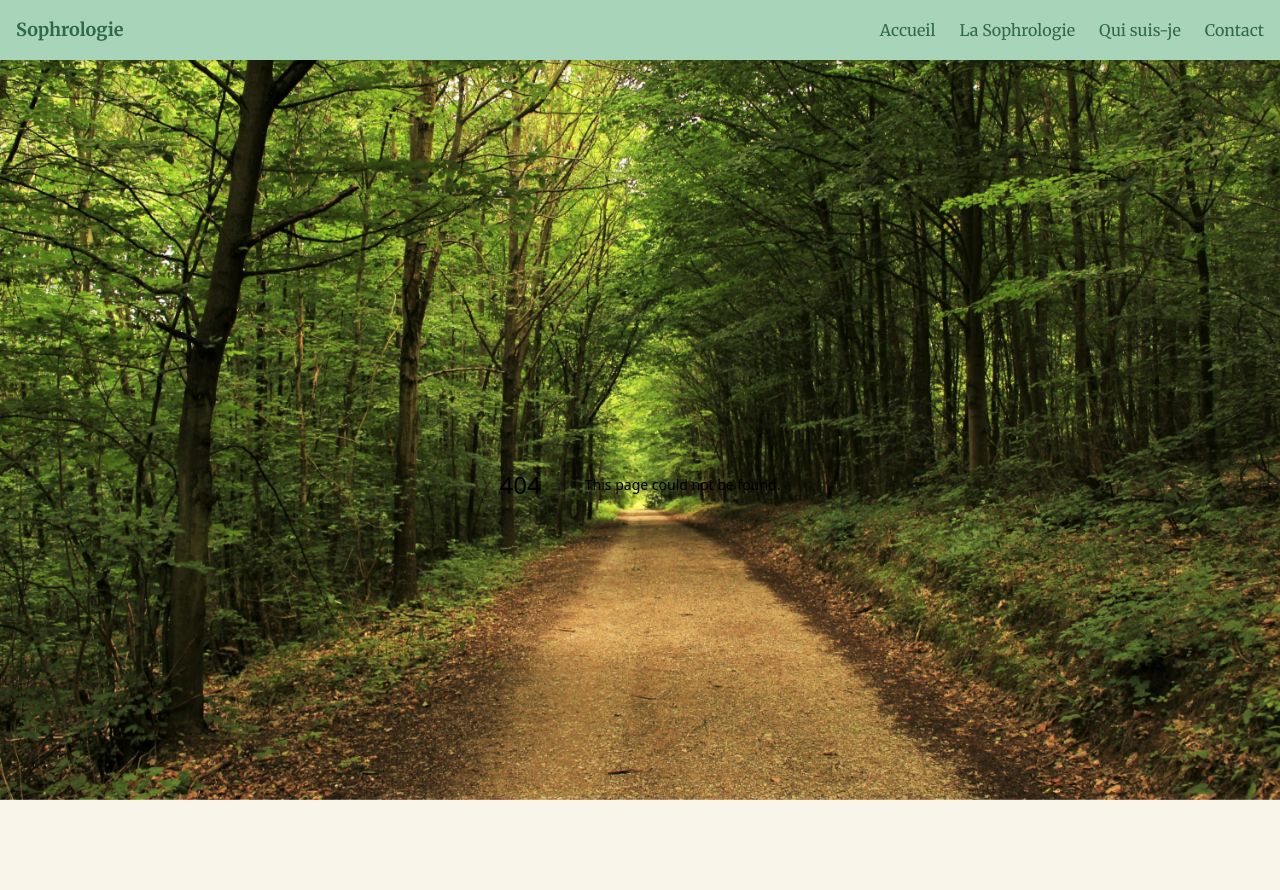
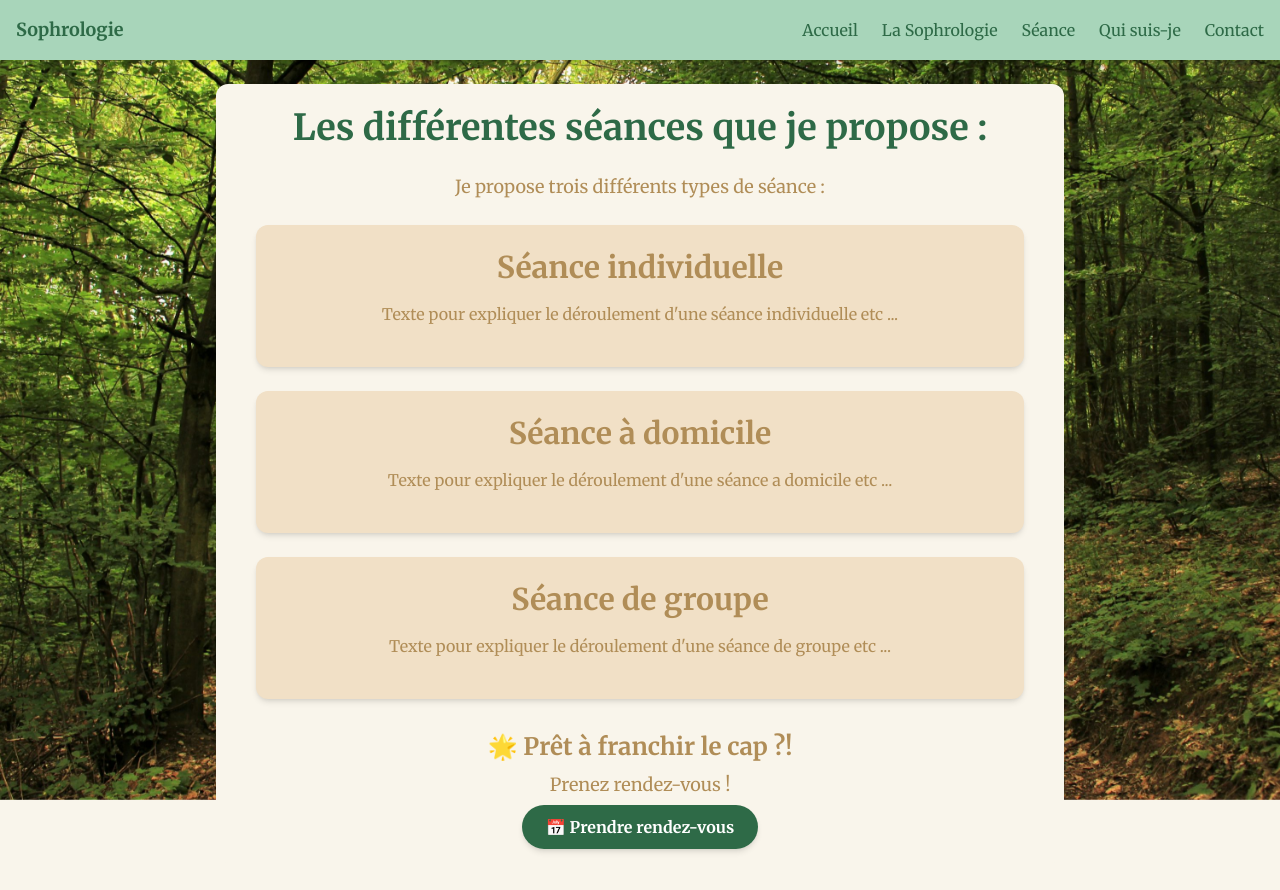
Before and after one commit to Metheor31Game/SiteSophrologue, a Next.js app in the folder vitrine/: page /seance in a window 1280 px wide. Before the commit this address had no page. Shown: the top 890 px of the page. Built offline with nearby package versions, Linux system fonts and the light colour scheme.

Commit message:
avancement

```diff
--- a/vitrine/app/layout.tsx
+++ b/vitrine/app/layout.tsx
@@ -34,6 +34,12 @@ export default function RootLayout({ children }: RootLayoutProps) {
               className="text-vert-fonce hover:text-marron-doux"
             >
               La Sophrologie
+            </Link>
+            <Link
+              href="/seance"
+              className="text-vert-fonce hover:text-marron-doux"
+            >
+              Séance
             </Link>
             <Link
               href="/sophrologue"
--- /dev/null
+++ b/vitrine/app/seance/page.tsx
@@ -0,0 +1,52 @@
+export default function SeancePage() {
+        return (
+          <div className="bg-blanc-casse rounded-xl text-center p-6">
+            <h1 className="text-4xl font-bold text-vert-fonce mb-6">
+              Les différentes séances que je propose :
+            </h1>
+
+            <p className="text-lg text-marron-doux leading-relaxed mb-6">
+              Je propose trois différents types de séance :{" "}
+            </p>
+
+            <div className="bg-beige-sable shadow-md rounded-xl p-6 mb-6 w-full max-w-3xl mx-auto">
+              <h2 className="text-3xl font-semibold text-marron-doux mb-4">
+                Séance individuelle
+              </h2>
+              <p className="text-marron-doux leading-relaxed mb-4">
+                Texte pour expliquer le déroulement d'une séance individuelle etc ...
+              </p>
+            </div>
+            <div className="bg-beige-sable shadow-md rounded-xl p-6 mb-6 w-full max-w-3xl mx-auto">
+              <h2 className="text-3xl font-semibold text-marron-doux mb-4">
+                Séance à domicile
+              </h2>
+              <p className="text-marron-doux leading-relaxed mb-4">
+                Texte pour expliquer le déroulement d'une séance a domicile etc ...
+              </p>
+            </div>
+            <div className="bg-beige-sable shadow-md rounded-xl p-6 mb-6 w-full max-w-3xl mx-auto">
+              <h2 className="text-3xl font-semibold text-marron-doux mb-4">
+                Séance de groupe
+              </h2>
+              <p className="text-marron-doux leading-relaxed mb-4">
+                Texte pour expliquer le déroulement d'une séance de groupe etc ...
+              </p>
+            </div>
+
+            {/* Appel à l'action */}
+            <div className="mt-8">
+              <h2 className="text-2xl font-semibold text-marron-doux mb-2">
+                🌟 Prêt à franchir le cap ?!
+              </h2>
+              <p className="text-lg text-marron-doux mb-4">Prenez rendez-vous !</p>
+              <a
+                href="/contact"
+                className="bg-vert-fonce text-white font-semibold px-6 py-3 rounded-full shadow-md hover:bg-vert-doux transition"
+              >
+                📅 Prendre rendez-vous
+              </a>
+            </div>
+          </div>
+        );
+      }
```
Also changed, not shown: 1 other file (tests, documents, lock files or other folders).
